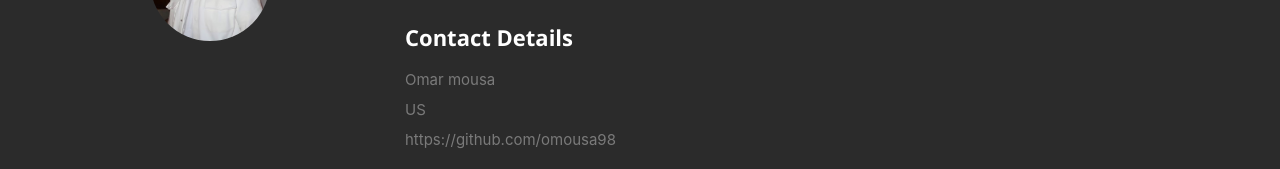
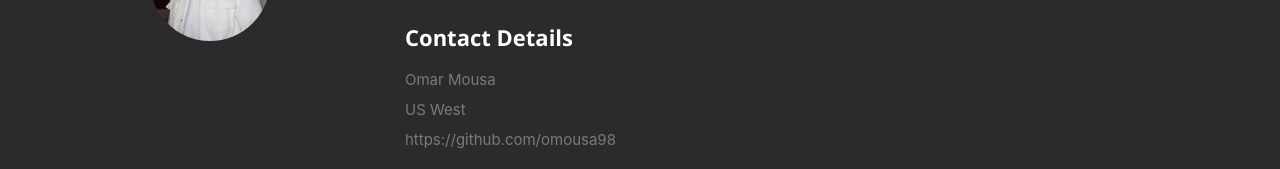
Before and after one commit to omousa98/React-Portfolio, a React (Create React App) app: page / in a window 1280 px wide. Shown: the part 975-1144 px from the top of the page. Built offline with nearby package versions, Linux system fonts and the light colour scheme.

Commit message:
Updated the Website

```diff
--- a/src/resumeData.js
+++ b/src/resumeData.js
@@ -1,8 +1,8 @@
 let resumeData = {
     "imagebaseurl":"https://github.com/omousa98",
-    "name": "Omar mousa",
+    "name": "Omar Mousa",
     "role": "Full Stack Developer",
-    "roleDescription": "I love anything and everything to do with technology. My thirst to learn in this industry is what pushes me to learn how to create bigger and better things!",
+    "roleDescription": " I love anything and everything to do with technology. My thirst to learn in this industry is what pushes me to learn how to create bigger and better things!",
     "socialLinks":[
         {
           "name":"linkedin",
@@ -16,7 +16,7 @@ let resumeData = {
         }
       ],
     "aboutme":"I am currently looking to dive into a more technical role to expand and broaden my skills!",
-    "address":"US",
+    "address":"US West",
     "website":"https://github.com/omousa98",
     "education":[
       {
@@ -85,19 +85,19 @@ let resumeData = {
       {
         "name":"project1",
         "description":"E-Commerce-Back-End",
-        "imgurl":"https://raw.githubusercontent.com/omousa98/React-Portfolio/main/public/images/E-Commerce-Omar.jpg",
+        "imgurl":"./images/E-Commerce-Omar.jpg",
         "gitURL": "https://github.com/omousa98/E-Commerce-Back-End"
       },
       {
         "name":"project2",
         "description":"Text-Editor",
-        "imgurl":"https://raw.githubusercontent.com/omousa98/React-Portfolio/main/public/images/JATE-Website-Omar.jpg",
+        "imgurl":"./images/JATE-Website-Omar.jpg",
         "gitURL": "https://github.com/omousa98/Text-Editor"
       },
       {
         "name":"project3",
         "description":"Personalized-Notebook",
-        "imgurl":"https://raw.githubusercontent.com/omousa98/React-Portfolio/main/public/images/Notebook-Omar.JPG",
+        "imgurl":"./images/Notebook-Omar.JPG",
         "gitURL": "https://github.com/omousa98/Personalized-Notebook"
       },
       {
```
